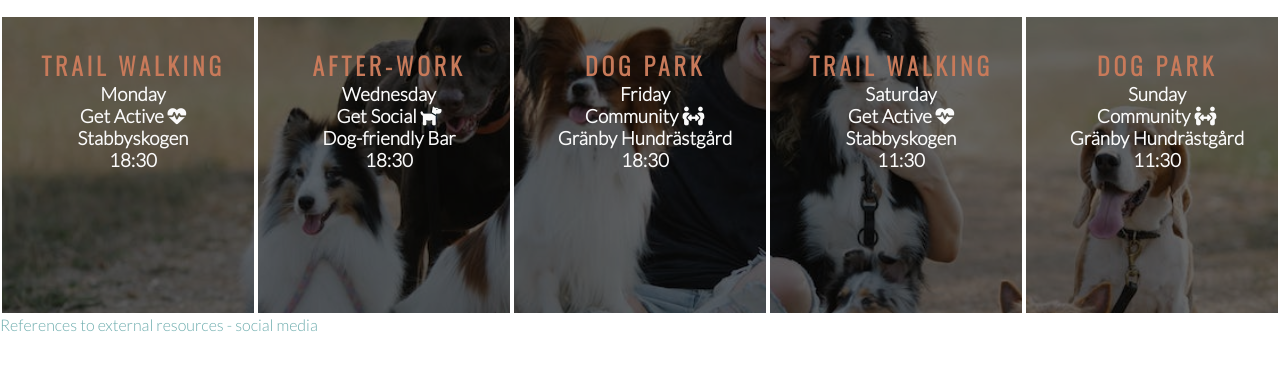
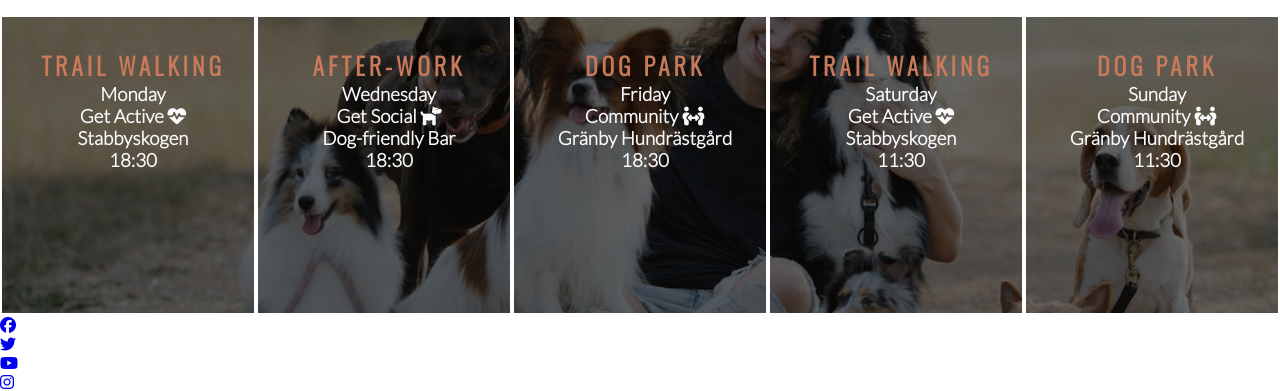
Before and after one commit to KrystalCoding/antisocial-dog-meetups, a plain HTML site: page index.html in a window 1280 px wide. Shown: the part 1118-1509 px from the top of the page. Before the commit the page ends 1452 px from the top, so only its background shows below. Drawn offline with nearby package versions, Linux system fonts and the light colour scheme.

Commit message:
add social media icons to footer

```diff
--- a/index.html
+++ b/index.html
@@ -125,7 +125,24 @@
         </div>
     </section>
     <footer>
-        References to external resources - social media
+        <ul>
+            <li>
+                <a href="href="https://facebook.com" target="_blank" rel="noopener"
+                aria-label="Visit our Facebook page (opens in a new tab)"><i class="fa-brands fa-facebook"></i></a>
+            </li>
+            <li>
+                <a href="https://twitter.com" target="_blank" rel="noopener"
+                    aria-label="Visit our Twitter page (opens in a new tab)"><i class="fa-brands fa-twitter"></i></a>
+            </li>
+            <li>
+                <a href="https://youtube.com" target="_blank" rel="noopener"
+                    aria-label="Visit our Youtube page (opens in a new tab)"><i class="fa-brands fa-youtube"></i></a>
+            </li>
+            <li>
+                <a href="https://instagram.com" target="_blank" rel="noopener"
+                    aria-label="Visit our Instagram page (opens in a new tab)"><i class="fa-brands fa-instagram"></i></a>
+            </li>
+        </ul>
     </footer>
     <script src="https://kit.fontawesome.com/e4dee7d0b8.js" crossorigin="anonymous"></script>
 </body>
```
